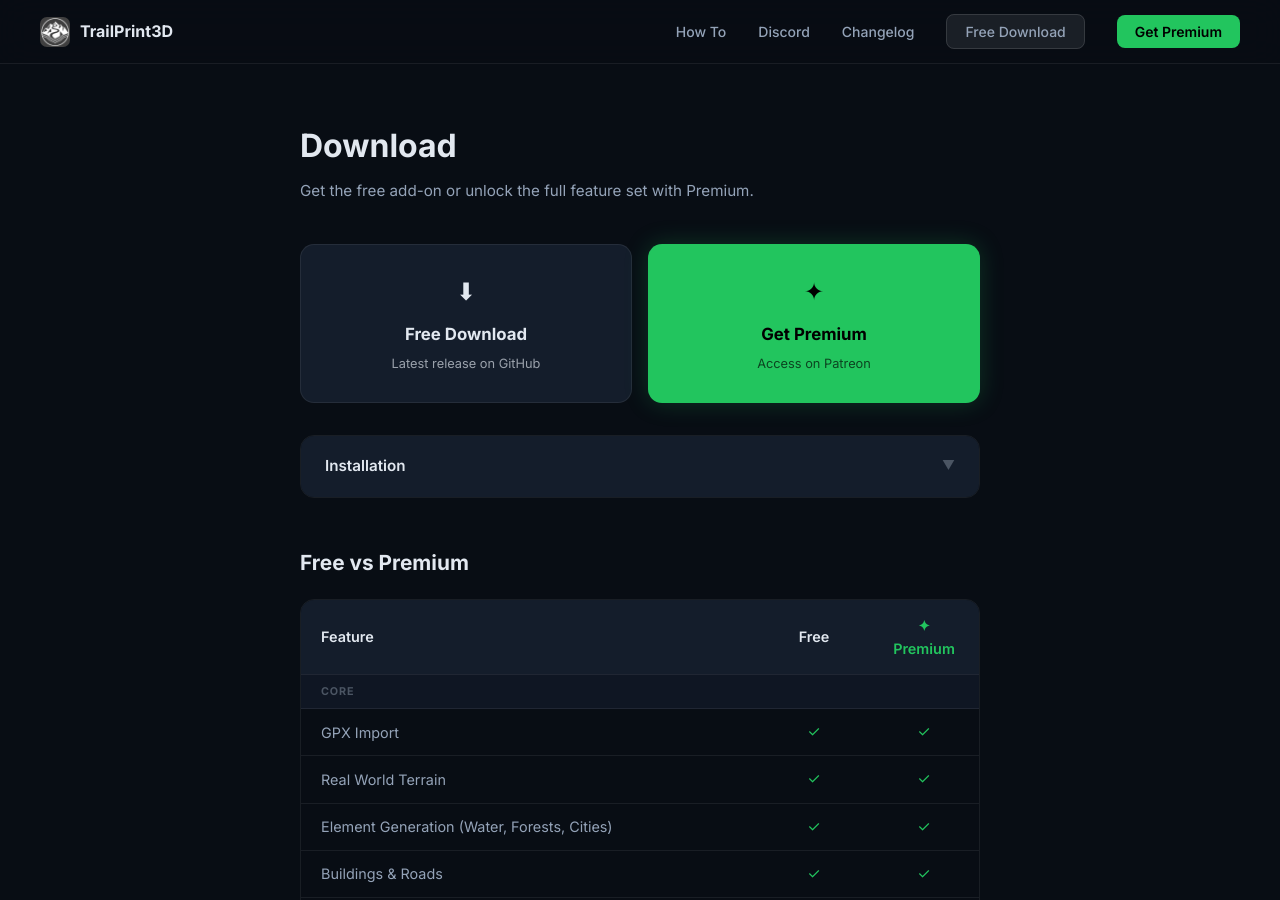
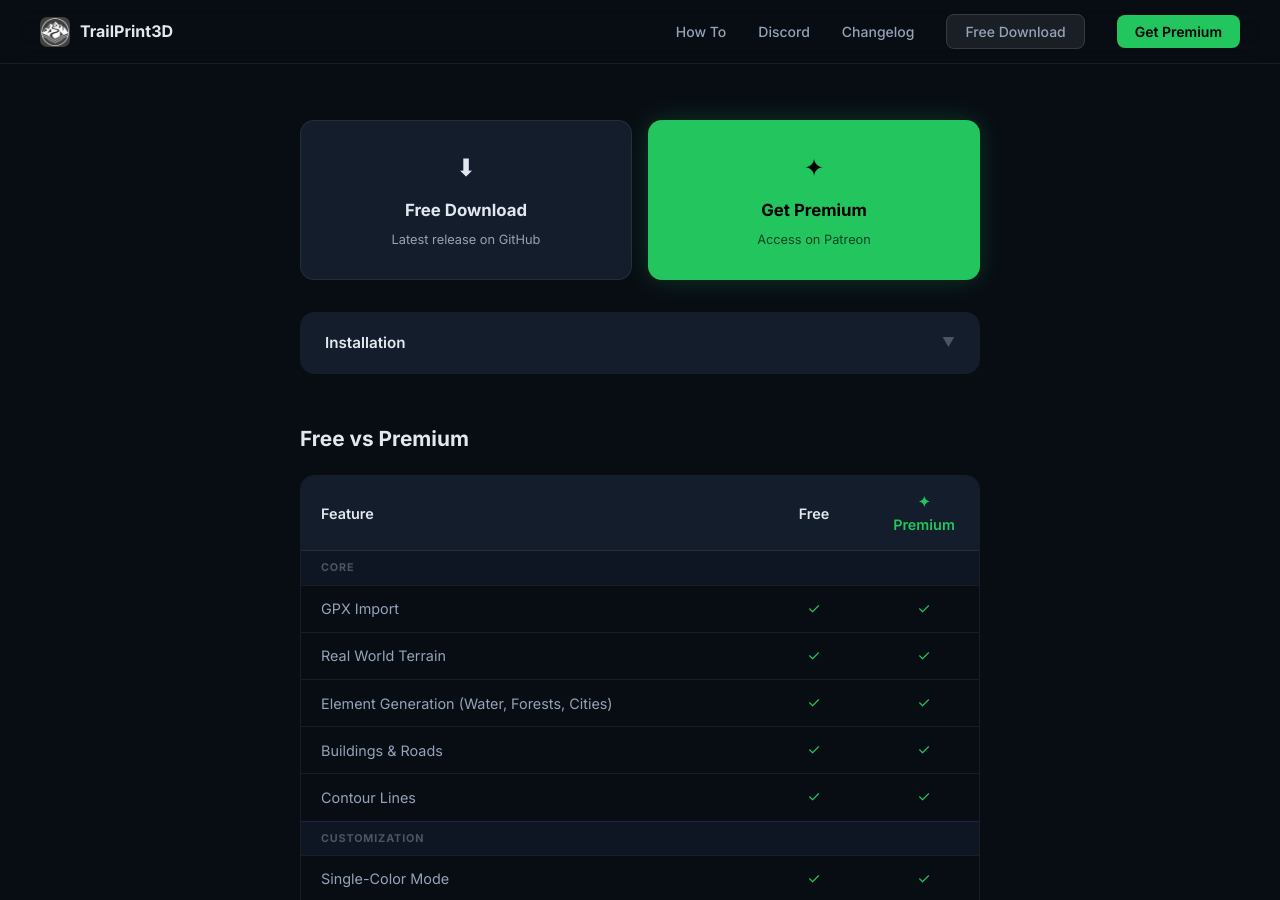
Before and after one commit to EmGi96/TrailPrint3D_web, a Jekyll site: the page built from download.html, in a window 1280 px wide and 900 px high. Built offline with Jekyll 4.4.1, drawn with Linux system fonts in a browser that asks for light colours.

```diff
--- a/download.html
+++ b/download.html
@@ -8,8 +8,6 @@ page_styles: download
 ---
 
     <div class="dl-wrap">
-        <h1>Download</h1>
-        <p class="dl-subtitle">Get the free add-on or unlock the full feature set with Premium.</p>
 
         <!-- ── Buttons ─────────────────────────────── -->
         <div class="dl-buttons">
```
